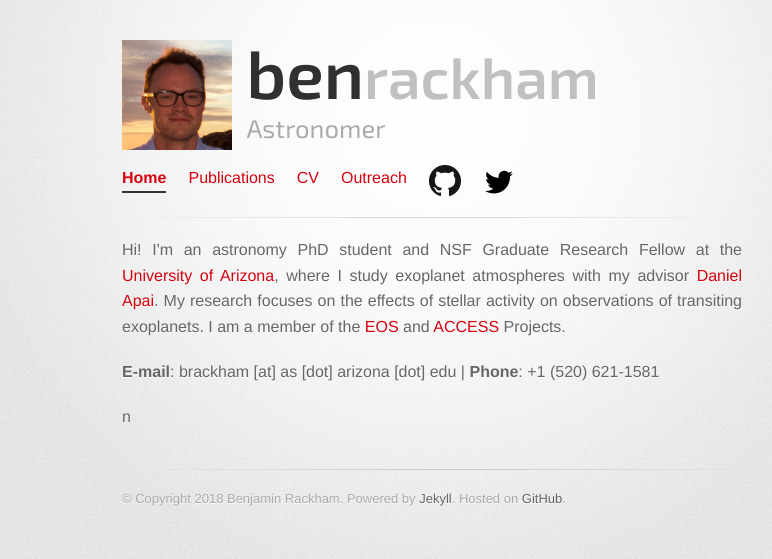
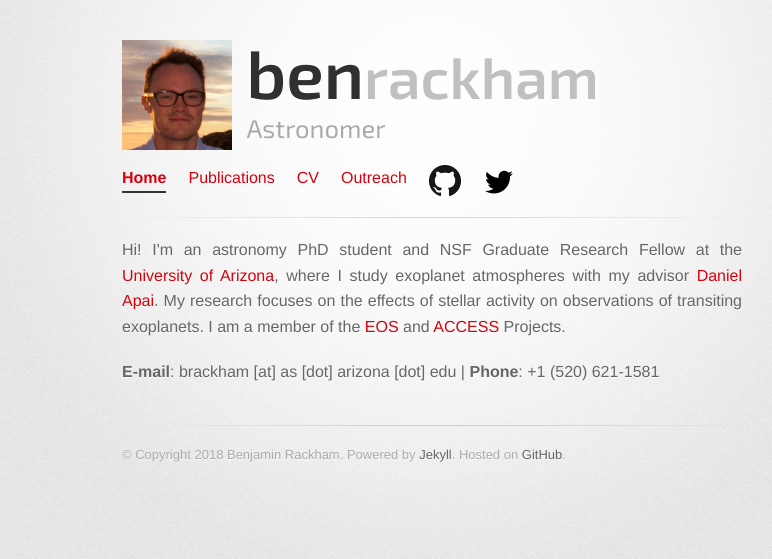
Before and after one commit to brackham/brackham.github.io, a Jekyll site: the page built from index.html, in a window 1280 px wide. Shown: the top 559 px of the page, without its empty margins (208-980 px from the left). Built offline with Jekyll 4.4.1, drawn with Linux system fonts in a browser that asks for light colours.

Commit message:
Update footer.html

```diff
--- a/_includes/footer.html
+++ b/_includes/footer.html
@@ -1,4 +1,4 @@
-n        <footer>
+        <footer>
           &copy; Copyright {{ site.time | date: '%Y' }} Benjamin Rackham.
           Powered by <a href="http://jekyllrb.com/">Jekyll</a>. Hosted on <a href="https://github.com/brackham/brackham.github.io">GitHub</a>.
         </footer>
```
